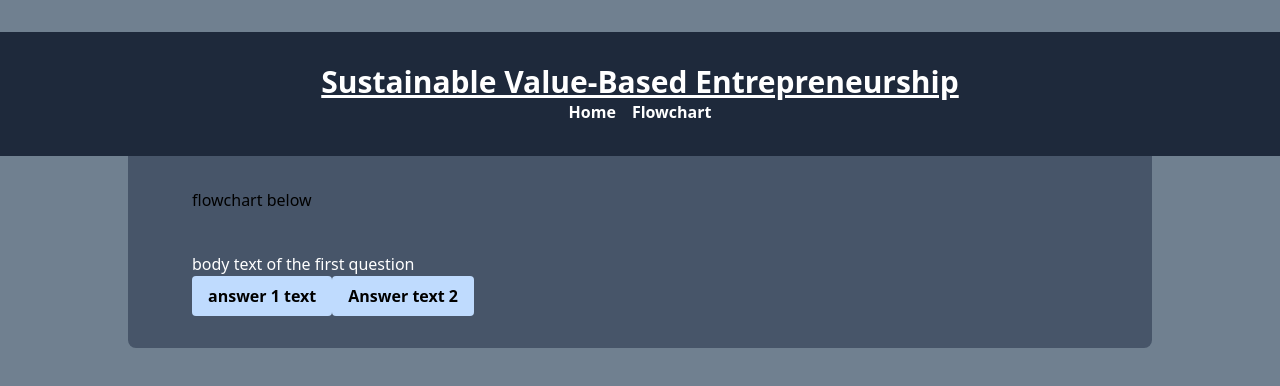
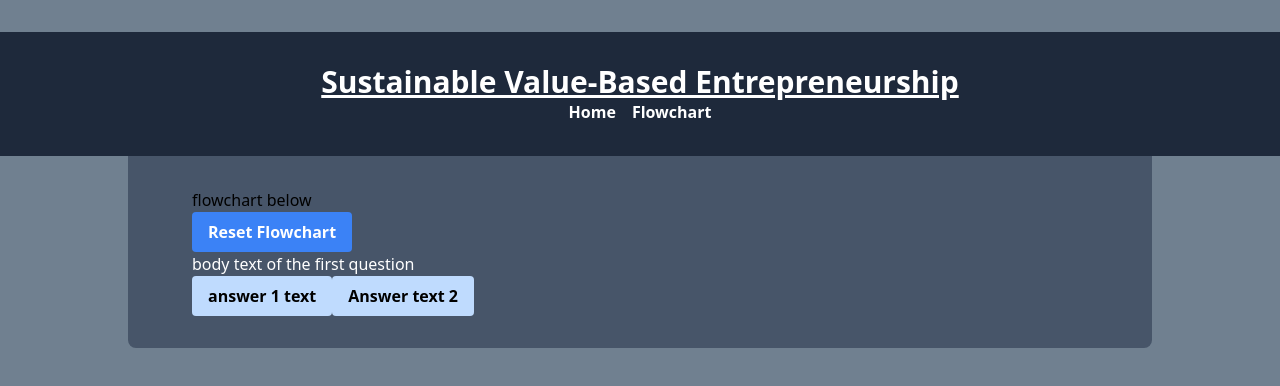
Before and after one commit to Shadania/svbe_flowchart, a React (Create React App) app in the folder site/: page /svbe_flowchart/flowchart in a window 1280 px wide. Shown: the top 386 px of the page. Built offline with nearby package versions, Linux system fonts and the light colour scheme.

Commit message:
reset button

```diff
--- a/site/src/elements/Flowchart.js
+++ b/site/src/elements/Flowchart.js
@@ -82,10 +82,21 @@ class Flowchart extends React.Component {
         return this.state.redoStack.length > 0
     }
 
+    reset = () => {
+        this.setState({
+            currentQ: data['initialState'],
+            stateStack: [],
+            redoStack: []
+        })
+    }
+
     render() {
         return (
             <div className="text-white" id="question_div">
                 <div>
+                    <Button onClick={this.reset} text="Reset Flowchart"
+                        visible={true}
+                    />
                     <Button onClick={this.undo} text="Undo"
                         visible={this.canUndo()}
                     />
```
